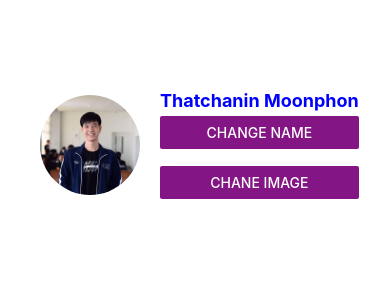
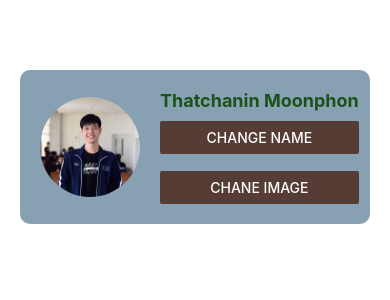
Before and after one commit to fasterrob/ITE-434-react-native, a React Native app: screen / in a window 390 px wide. Shown: the top 300 px of the page. Built offline with nearby package versions, Linux system fonts and the light colour scheme.

Commit message:
Toggle button pratice

```diff
--- a/components/ProfileScreen.tsx
+++ b/components/ProfileScreen.tsx
@@ -10,8 +10,10 @@ const ProfileScreen = (): React.JSX.Element => {
   const [name, setName] = useState("Thatchanin Moonphon");
   const [profile, setProfile] = useState(profileImage);
 
-  const handleChangeName = () => setName("New name");
-  const handleChangeImage = () => setProfile(newImage);
+  const handleChangeName = () =>
+    setName(name == "Thatchanin Moonphon" ? "Tity" : "Thatchanin Moonphon");
+  const handleChangeImage = () =>
+    setProfile(profile == profileImage ? newImage : profileImage);
   return (
     <View style={styles.container}>
       <View style={styles.profileContainer}>
@@ -20,13 +22,13 @@ const ProfileScreen = (): React.JSX.Element => {
           <Text style={styles.profileName}>{name}</Text>
           <Button
             title="change name"
-            color="#841584"
+            color="#553D36"
             onPress={handleChangeName}
           />
-          <Text>{" \n"}</Text>
+          <Text>{"\n"}</Text>
           <Button
             title="chane image"
-            color="#841584"
+            color="#553D36"
             onPress={handleChangeImage}
           />
         </View>
--- a/styles/styles.ts
+++ b/styles/styles.ts
@@ -18,22 +18,15 @@ const styles = StyleSheet.create({
     width: "100%",
     padding: 20,
     borderRadius: 10,
-    backgroundColor: "#ffF",
+    backgroundColor: "#87A0B2",
     elevation: 5,
     marginTop: 50,
   },
   profileName: {
-    color: "#00f",
+    color: "#1A5319",
     fontWeight: "bold",
     fontSize: 18,
-    marginBottom: 5,
-  },
-  background: {
-    position: "absolute",
-    left: 0,
-    right: 0,
-    top: 0,
-    height: 300,
+    marginBottom: 10,
   },
 });
 
```
